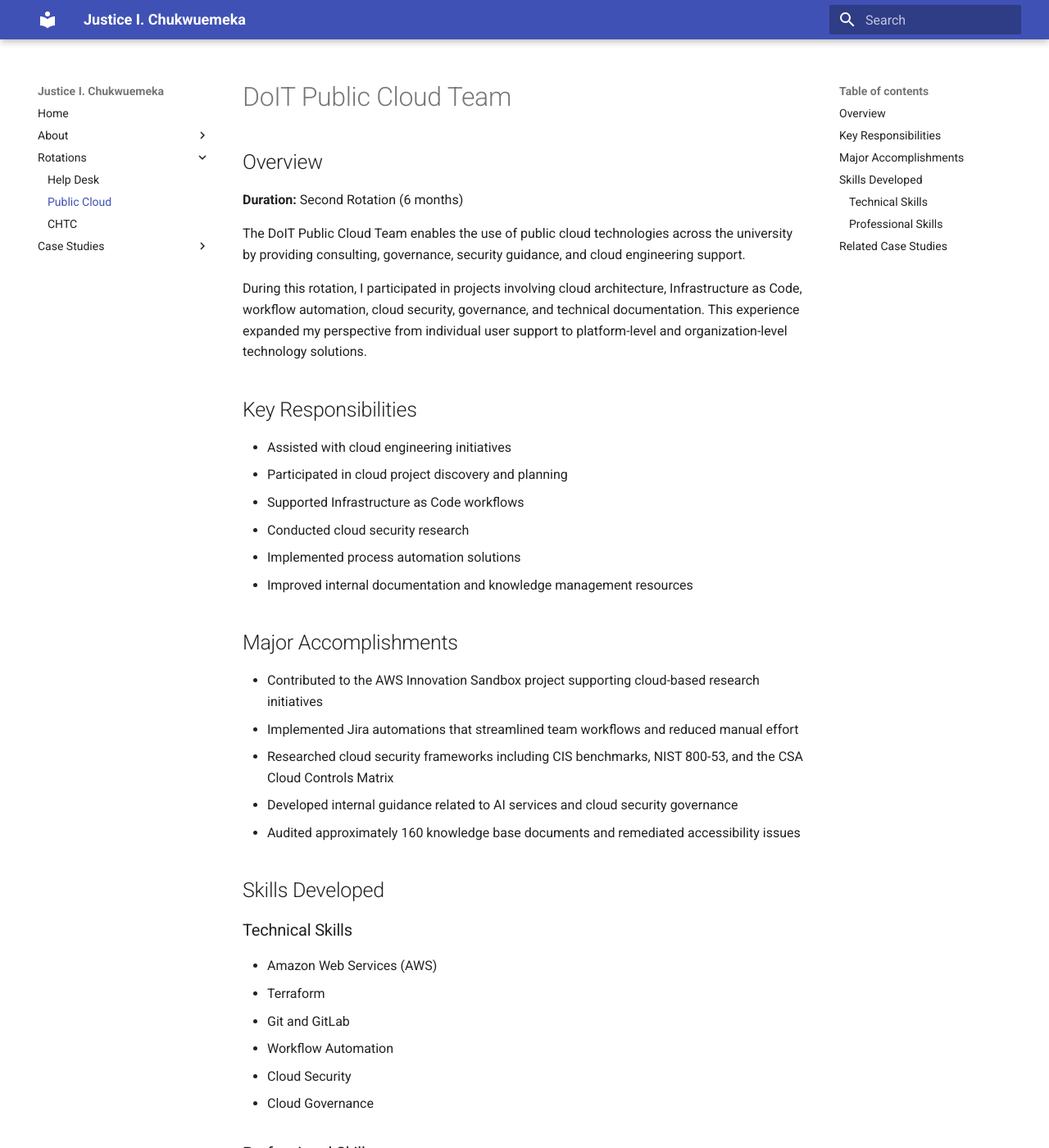
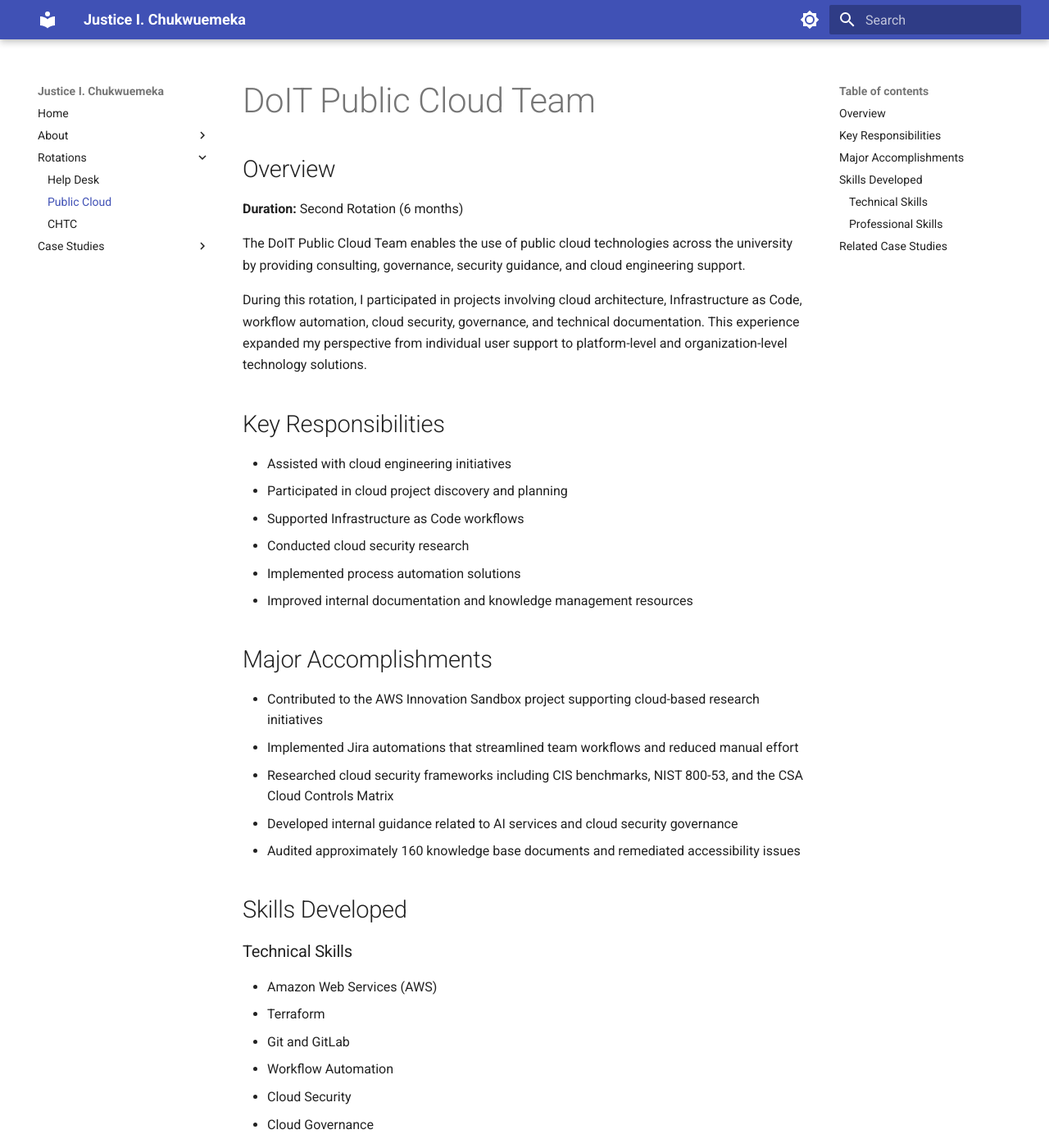
Before and after one commit to Testygen01/portfolio, an MkDocs documentation site: the page built from docs/rotations/public-cloud-summary.md, in a window 1280 px wide and 1400 px high. Shown: the whole window at 82% size. Built offline with MkDocs 1.6.1 and Material for MkDocs 9.7.7, drawn with Linux system fonts in a browser that asks for light colours.

Commit message:
Redesign landing page in preview branch

```diff
--- /dev/null
+++ b/docs/stylesheets/landing.css
@@ -0,0 +1,51 @@
+/* Landing page polish for the MkDocs Material theme. */
+
+.md-typeset h1 {
+  font-size: 2.1rem;
+  line-height: 1.2;
+  margin-bottom: 0.4rem;
+}
+
+.md-typeset h2 {
+  font-size: 1.45rem;
+  line-height: 1.3;
+  margin-top: 2rem;
+  margin-bottom: 0.8rem;
+}
+
+.md-typeset h3 {
+  margin-top: 1.4rem;
+  margin-bottom: 0.4rem;
+}
+
+.md-typeset p {
+  line-height: 1.65;
+}
+
+.md-typeset img[alt="Justice Chukwuemeka"] {
+  border-radius: 12px;
+  max-width: 100%;
+  height: auto;
+}
+
+.md-typeset .grid.cards > ul > li {
+  padding: 1rem 1.1rem;
+}
+
+.md-typeset .grid.cards > ul > li > hr {
+  margin: 0.7rem 0;
+}
+
+@media screen and (max-width: 767px) {
+  .md-typeset h1 {
+    font-size: 1.75rem;
+  }
+
+  .md-typeset h2 {
+    font-size: 1.3rem;
+  }
+
+  .md-typeset img[alt="Justice Chukwuemeka"] {
+    width: 140px;
+  }
+}
--- a/mkdocs.yml
+++ b/mkdocs.yml
@@ -1,8 +1,26 @@
 site_name: Justice I. Chukwuemeka
-site_description: Professional Portfolio
+site_description: Junior systems engineer focused on Linux infrastructure and research computing
 
 theme:
   name: material
+  font:
+    text: Roboto
+    code: Roboto Mono
+  palette:
+    - media: "(prefers-color-scheme: light)"
+      scheme: default
+      primary: indigo
+      accent: indigo
+      toggle:
+        icon: material/brightness-7
+        name: Switch to dark mode
+    - media: "(prefers-color-scheme: dark)"
+      scheme: slate
+      primary: indigo
+      accent: indigo
+      toggle:
+        icon: material/brightness-4
+        name: Switch to light mode
 
 markdown_extensions:
   - admonition
@@ -14,6 +32,9 @@
     - navigation.top
     - search.highlight
     - search.suggest
+
+extra_css:
+  - stylesheets/landing.css
 
 nav:
   - Home: index.md
```
Also changed, not shown: docs/index.md (+55 -24 lines).
